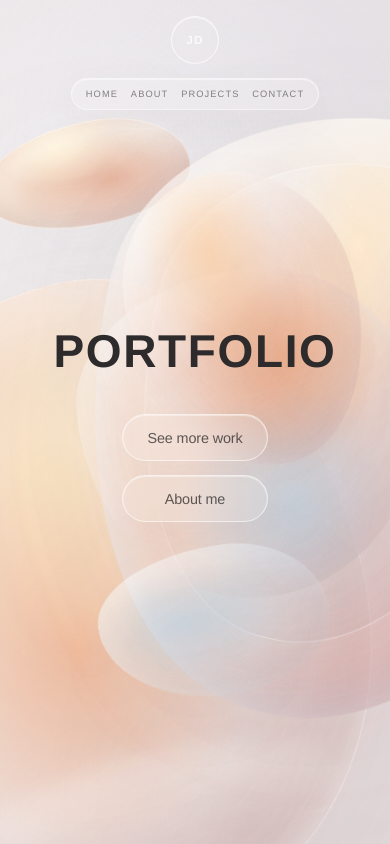
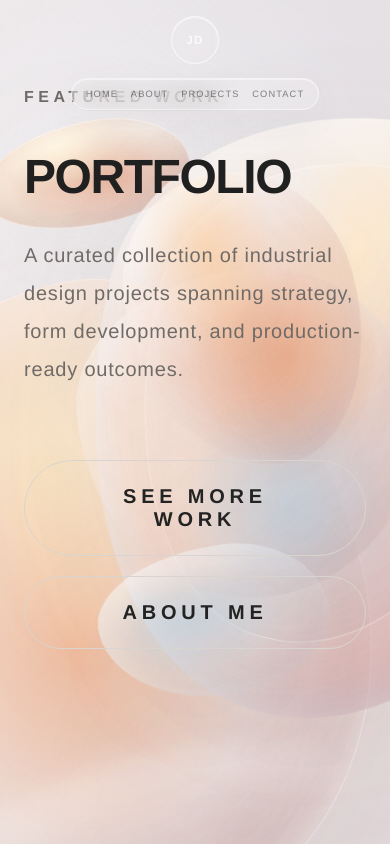
Before and after one commit to jpullella01/Portfolio-Website, a website: page public/index.html in a window 390 px wide. Drawn offline with Linux system fonts and the light colour scheme.

Commit message:
Standardize hero headers across primary pages

```diff
--- a/public/index.html
+++ b/public/index.html
@@ -32,6 +32,15 @@
 
     <main id="main-content" class="page-shell">
       <section class="hero-stage page-view" data-view="home" aria-labelledby="hero-title">
+        <div class="page-hero">
+          <p class="page-hero-eyebrow">Featured work</p>
+          <h1 id="hero-title">Portfolio</h1>
+          <p class="page-hero-body">A curated collection of industrial design projects spanning strategy, form development, and production-ready outcomes.</p>
+          <div class="page-hero-actions" aria-label="Featured actions">
+            <a href="/projects" data-route>See more work</a>
+            <a href="/about" data-route>About me</a>
+          </div>
+        </div>
         <div class="sculpture-field" aria-hidden="true">
           <span class="glass-form upper-left-disc"></span>
           <span class="glass-form left-petal"></span>
@@ -43,18 +52,18 @@
           <span class="glass-form right-blue-fold"></span>
         </div>
 
-        <div class="hero-content">
-          <h1 id="hero-title"><span>PORTFOLIO</span></h1>
-          <div class="hero-actions" aria-label="Featured actions">
-            <a href="/projects" data-route>See more work</a>
-            <a href="/about" data-route>About me</a>
-          </div>
-        </div>
+
       </section>
 
       <section class="project-system page-view" data-view="projects" aria-labelledby="portfolio-title">
-        <div class="section-heading">
-          <h2 id="portfolio-title">project highlights</h2>
+        <div class="page-hero">
+          <p class="page-hero-eyebrow">Selected projects</p>
+          <h1 id="portfolio-title">Project highlights</h1>
+          <p class="page-hero-body">Explore recent case studies, from concept and user insight to final detailing, storytelling, and launch-ready deliverables.</p>
+          <div class="page-hero-actions">
+            <a href="/contact" data-route>Start a project</a>
+            <a href="/about" data-route>About Julianne</a>
+          </div>
         </div>
         <div class="project-grid" data-project-grid></div>
       </section>
@@ -126,23 +135,31 @@
       </article>
 
       <section class="simple-page page-view" data-view="about" aria-labelledby="about-title">
-        <p class="eyebrow">About / profile structure</p>
-        <h1 id="about-title">get to know me</h1>
-        <p>
+        <div class="page-hero">
+          <p class="page-hero-eyebrow">About</p>
+          <h1 id="about-title">Get to know me</h1>
+          <p class="page-hero-body">
           This page is ready for Julianne's biography, education history, professional experience, awards, and a concise skills taxonomy. It keeps the same warm global system as the rest of the portfolio.
-        </p>
+          </p>
+          <div class="page-hero-actions">
+            <a href="/projects" data-route>View projects</a>
+            <a href="/contact" data-route>Work together</a>
+          </div>
+        </div>
         <div class="about-strip" data-about-groups></div>
       </section>
 
       <section class="simple-page page-view" data-view="contact" aria-labelledby="contact-title">
-        <p class="eyebrow">Contact / call to action</p>
-        <h1 id="contact-title">Let’s connect.</h1>
-        <p>
+        <div class="page-hero">
+          <p class="page-hero-eyebrow">Contact</p>
+          <h1 id="contact-title">Let's connect</h1>
+          <p class="page-hero-body">
           Use this page for direct contact information, collaboration prompts, and a simple call-to-action that points visitors toward inquiries or portfolio follow-up.
-        </p>
-        <div class="card-actions">
-          <a href="mailto:hello@juliannedesigns.example">Email Julianne</a>
-          <a href="/projects" data-route>Review projects</a>
+          </p>
+          <div class="page-hero-actions">
+            <a href="mailto:hello@juliannedesigns.example">Email Julianne</a>
+            <a href="/projects" data-route>Review projects</a>
+          </div>
         </div>
       </section>
     </main>
--- a/public/styles.css
+++ b/public/styles.css
@@ -1395,3 +1395,110 @@ body::after {
     line-height: 0.9;
   }
 }
+
+/* Unified hero/header layout across Home, Projects, About, and Contact views. */
+.page-hero {
+  position: relative;
+  z-index: 3;
+  width: 100%;
+  padding: 64px 64px 96px;
+}
+
+.page-hero-eyebrow {
+  margin: 0 0 48px;
+  color: #6f6a66;
+  font-size: 28px;
+  font-weight: 700;
+  letter-spacing: 0.28em;
+  text-transform: uppercase;
+}
+
+.page-hero h1 {
+  margin: 0 0 36px;
+  max-width: 900px;
+  color: #1f1f1f;
+  font-size: 96px;
+  font-weight: 800;
+  line-height: 0.95;
+  letter-spacing: -0.03em;
+  text-transform: uppercase;
+}
+
+.page-hero-body {
+  margin: 0;
+  max-width: 980px;
+  color: #6f6a66;
+  font-size: 34px;
+  font-weight: 400;
+  line-height: 1.9;
+  letter-spacing: 0.04em;
+}
+
+.page-hero-actions {
+  margin-top: 72px;
+  display: flex;
+  flex-wrap: wrap;
+  gap: 40px;
+}
+
+.page-hero-actions a {
+  padding: 24px 52px;
+  border-radius: 999px;
+  border: 1px solid #d8d4cf;
+  background: transparent;
+  color: #222222;
+  font-size: 20px;
+  font-weight: 700;
+  letter-spacing: 0.24em;
+  text-transform: uppercase;
+  text-decoration: none;
+}
+
+.hero-stage {
+  align-items: start;
+}
+
+@media (max-width: 1024px) {
+  .page-hero {
+    padding: 48px 40px 72px;
+  }
+
+  .page-hero-eyebrow {
+    font-size: 20px;
+  }
+
+  .page-hero h1 {
+    font-size: 72px;
+  }
+
+  .page-hero-body {
+    font-size: 26px;
+  }
+}
+
+@media (max-width: 640px) {
+  .page-hero {
+    padding: 40px 24px 64px;
+  }
+
+  .page-hero-eyebrow {
+    font-size: 16px;
+  }
+
+  .page-hero h1 {
+    font-size: 48px;
+  }
+
+  .page-hero-body {
+    font-size: 20px;
+  }
+
+  .page-hero-actions {
+    gap: 20px;
+  }
+
+  .page-hero-actions a {
+    width: 100%;
+    text-align: center;
+  }
+}
```
